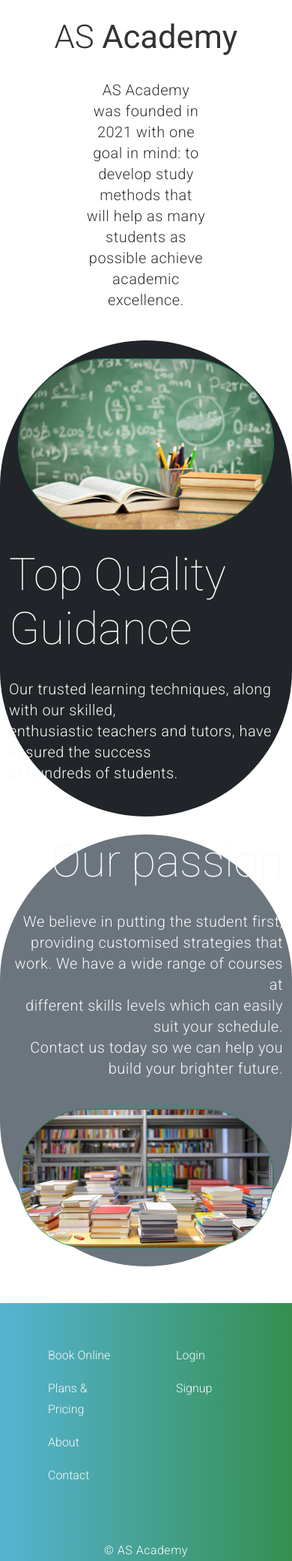
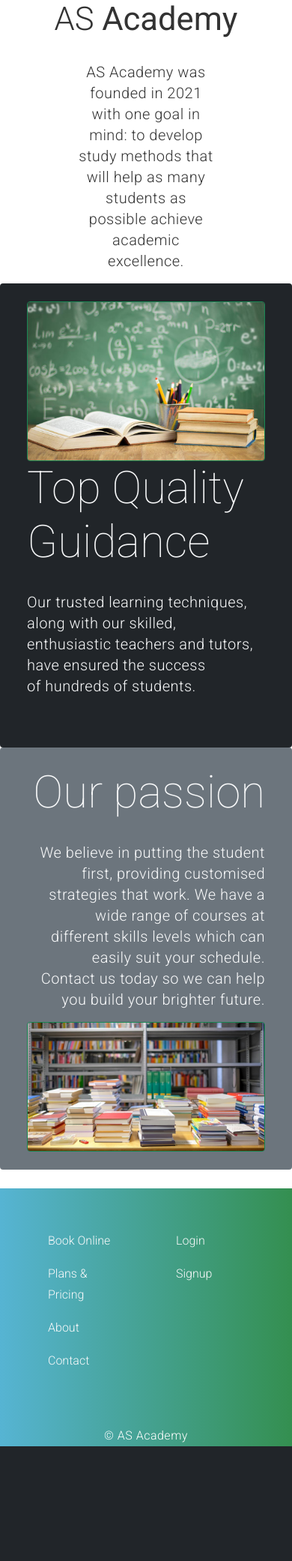
Before and after one commit to rising-stark/edtech_asacademy, a Django app: page /about/ in a window 390 px wide. Shown: the part 56-2138 px from the top of the page at 75% size. After the commit the page ends 1985 px from the top, so only its background shows below. Run offline with Django 3.2, Linux system fonts and the light colour scheme; some libraries are stand-ins or nearby versions.

Commit message:
fixed mobile response

```diff
--- a/src/templates/_base.html
+++ b/src/templates/_base.html
@@ -77,16 +77,16 @@
           <div class="col p-4">
             <ul class="flex-column">
               <li class="nav-item">
-                <a class="nav-link link-light" href="#">Book Online</a>
+                <a class="nav-link link-light" href="/booknow">Book Online</a>
               </li>
               <li class="nav-item">
-                <a class="nav-link link-light" href="#">Plans & Pricing</a>
+                <a class="nav-link link-light" href="/planspricing">Plans & Pricing</a>
               </li>
               <li class="nav-item">
-                <a class="nav-link link-light" href="#">About</a>
+                <a class="nav-link link-light" href="/about">About</a>
               </li>
               <li class="nav-item">
-                <a class="nav-link link-light" href="#">Contact</a>
+                <a class="nav-link link-light" href="/contact">Contact</a>
               </li>
             </ul>
           </div>
--- a/src/templates/about.html
+++ b/src/templates/about.html
@@ -9,16 +9,16 @@
 {% block content %}
 <section class="about" id="about">
   <div class="container">
-      <div class="col p-4 text-center">
+      <div class="col p-md-4 text-center">
         <h1 class="display-1">AS <strong>Academy</strong></h1>
         <div class="col d-flex justify-content-center">
         <p class="lead w-50">AS Academy was founded in 2021 with one goal in mind: to develop study methods
           that will help as many students as possible achieve academic excellence.</p>
         </div>
       </div>
-      <div class="row d-flex align-items-center bg-dark text-light rounded-pill mb-4">
-        <div class="col-lg-6 p-4 text-end">
-          <img src="{% static 'images/about.jpg' %}" alt="about" class="border border-success rounded-pill">
+      <div class="row p-4 d-flex align-items-center bg-dark text-light rounded mb-md-4">
+        <div class="col-lg-6 p-md-4 text-end">
+          <img src="{% static 'images/about.jpg' %}" alt="about" class="border border-success rounded">
         </div>
         <div class="col-lg-6 text-start">
           <h1>Top Quality Guidance</h1>
@@ -27,15 +27,15 @@
           <br>
         </div>
       </div>
-      <div class="row d-flex align-items-center bg-secondary text-light rounded-pill mb-4">
+      <div class="row p-4 d-flex align-items-center bg-secondary text-light rounded mb-md-4">
         <div class="col-lg-6  text-end">
           <h1>Our passion</h1>
           <p class="lead">We believe in putting the student first, providing customised strategies that work.
             We have a wide range of courses at <br>different skills levels which can easily suit your schedule.
             <br> Contact us today so we can help you build your brighter future.</p>
         </div>
-        <div class="col-lg-6 p-4 text-start">
-          <img src="{% static 'img/about-2.jpg' %}" alt="about" class="border border-success rounded-pill">
+        <div class="col-lg-6 p-md-4 text-start">
+          <img src="{% static 'img/about-2.jpg' %}" alt="about" class="border border-success rounded">
         </div>
       </div>
   </div>
--- a/src/templates/addchild.html
+++ b/src/templates/addchild.html
@@ -13,7 +13,7 @@
     <p class="lead">To serve better, we need a few details of your children.</p>
   </div>
   <div class="row justify-content-center">
-    <div class="col-4">
+    <div class="col-md-4">
     <form class="addchild" method="post" action="/addchild">
       {% csrf_token %}
       <div class="form-group">
--- a/src/templates/booknow.html
+++ b/src/templates/booknow.html
@@ -43,7 +43,8 @@
   </div>
   <div class="row d-flex">
     {% for course in courses %}
-      <form id="form_{{course.course_id}}" action="/stripe_payment" method="POST" class="service card rounded border border-success mx-3">
+    <div class="" >
+      <form id="form_{{course.course_id}}" action="/stripe_payment" method="POST" class="col-sm-2 col-md-3 col-lg-8 service card rounded border border-success">
         {% csrf_token %}
         <input type="hidden" name="course_id" value="{{course.course_id}}">
         <img class="card-img-top" src="{% static 'img/' %}{{forloop.counter}}.webp">
@@ -85,6 +86,7 @@
           {% endif %}
         </div>
       </form>
+    </div>
     {% endfor %}
   </div>
 </div>
--- a/src/templates/planspricing.html
+++ b/src/templates/planspricing.html
@@ -27,7 +27,7 @@
                 <!-- pricing table wrapper -->
                 <div class="panel-heading">Tutor Go</div>
                 <div class="panel-body">
-                  <h1><sup>£</sup>9.99<small>/monthly</small></h1> <!-- Plan Price -->
+                  <h1><sup>£</sup>9.99<small>/ monthly</small></h1> <!-- Plan Price -->
                 </div>
                 <!-- Plan Feature Lists -->
                 <ul class="list-unstyled">
@@ -58,7 +58,7 @@
                 <!-- pricing table wrapper -->
                 <div class="panel-heading">Tutor Pro</div>
                 <div class="panel-body">
-                  <h1><sup>£</sup>99.99<small>/yearly</small></h1><!-- Plan Price -->
+                  <h1><sup>£</sup>99.99<small>/ yearly</small></h1><!-- Plan Price -->
                 </div>
                 <!-- Plan Feature Lists -->
                 <ul class="list-unstyled">
--- a/src/templates/profile.html
+++ b/src/templates/profile.html
@@ -26,7 +26,7 @@
 
           <div class="row p-3 d-flex flex-row flex-wrap">
             {% for student in students %}
-              <div class="col-3 p-3">
+              <div class="col-md-3 p-3">
                 <div class="card">
                   <div class="card-header">
                     <div class="card-title">{{student.profile.first_name}} {{student.profile.last_name}}</div>
```
Also changed, not shown: src/static/css/style.css (+21 -11 lines).
